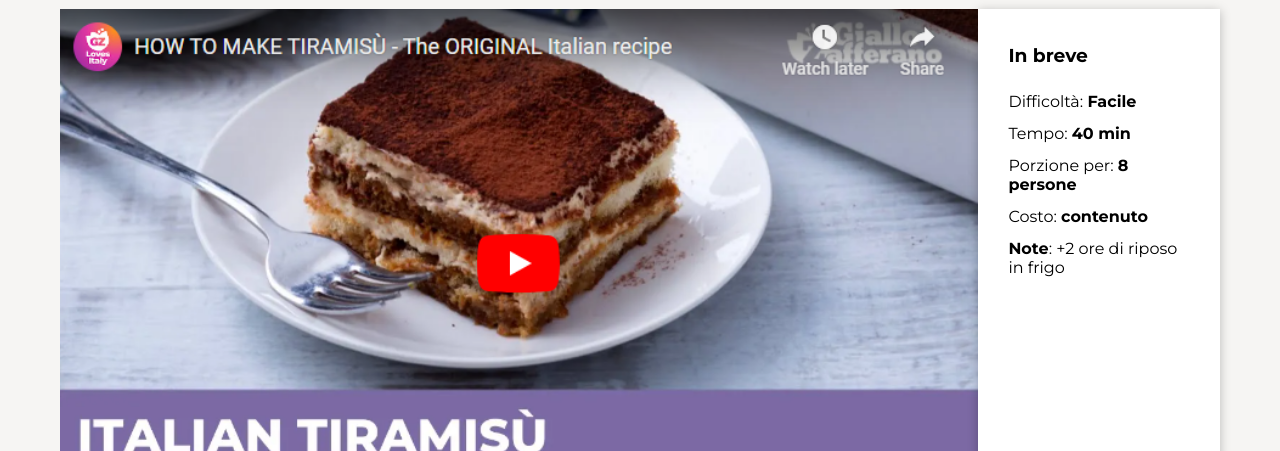
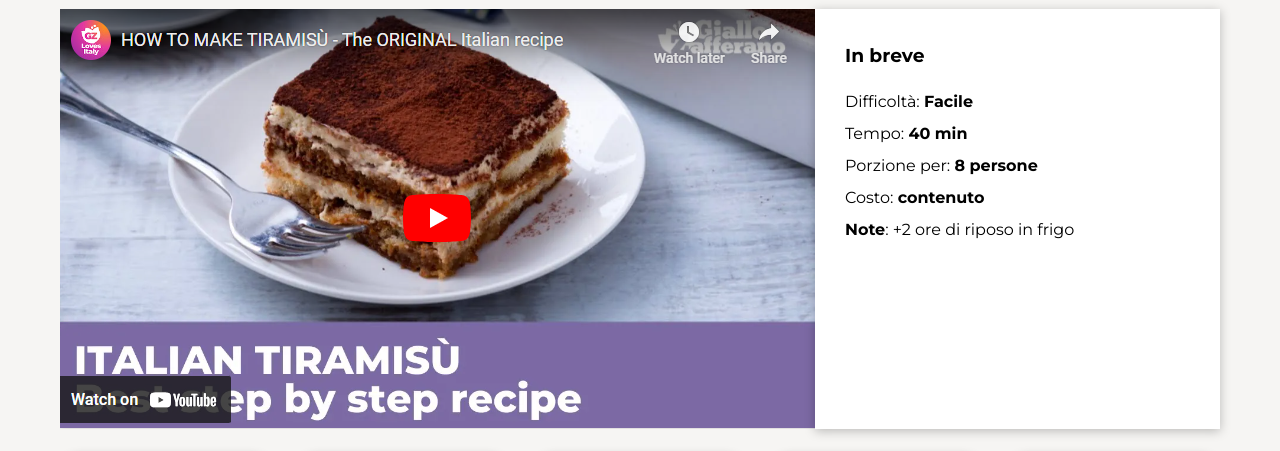
Before and after one commit to Aj-Herrera-99/htmlcss-responsive-layout, a plain HTML site: page index.html in a window 1280 px wide. Shown: the part 160-611 px from the top of the page. Drawn offline with Linux system fonts and the light colour scheme.

Commit message:
sistemata l intera section description in tutte le visualizzazioni

```diff
--- a/css/style.css
+++ b/css/style.css
@@ -215,6 +215,10 @@ header {
     font-size: 1.5rem;
 }
 
+.thumbnail {
+    cursor: pointer;
+}
+
 .brands {
     font-weight: 700;
     font-style: normal;
@@ -310,9 +314,6 @@ MEDIA QUERIES
         width: 100%;
     }
 
-    .thumbnail img {
-    }
-
     .info {
         gap: var(--gap-xl);
     }
@@ -367,10 +368,11 @@ MEDIA QUERIES
     }
 
     .thumbnail {
-        height: fit-content;
+        width: auto;
     }
 
     .info {
+        flex-grow: 1;
         gap: var(--gap-lg);
     }
 
--- a/index.html
+++ b/index.html
@@ -23,7 +23,7 @@
     <!-- header -->
     <header class="bg-white">
         <div class="logo text-upper">
-            giallo booleano
+            <a href="">giallo booleano</a>
         </div>
     </header>
     <!-- main -->
```
